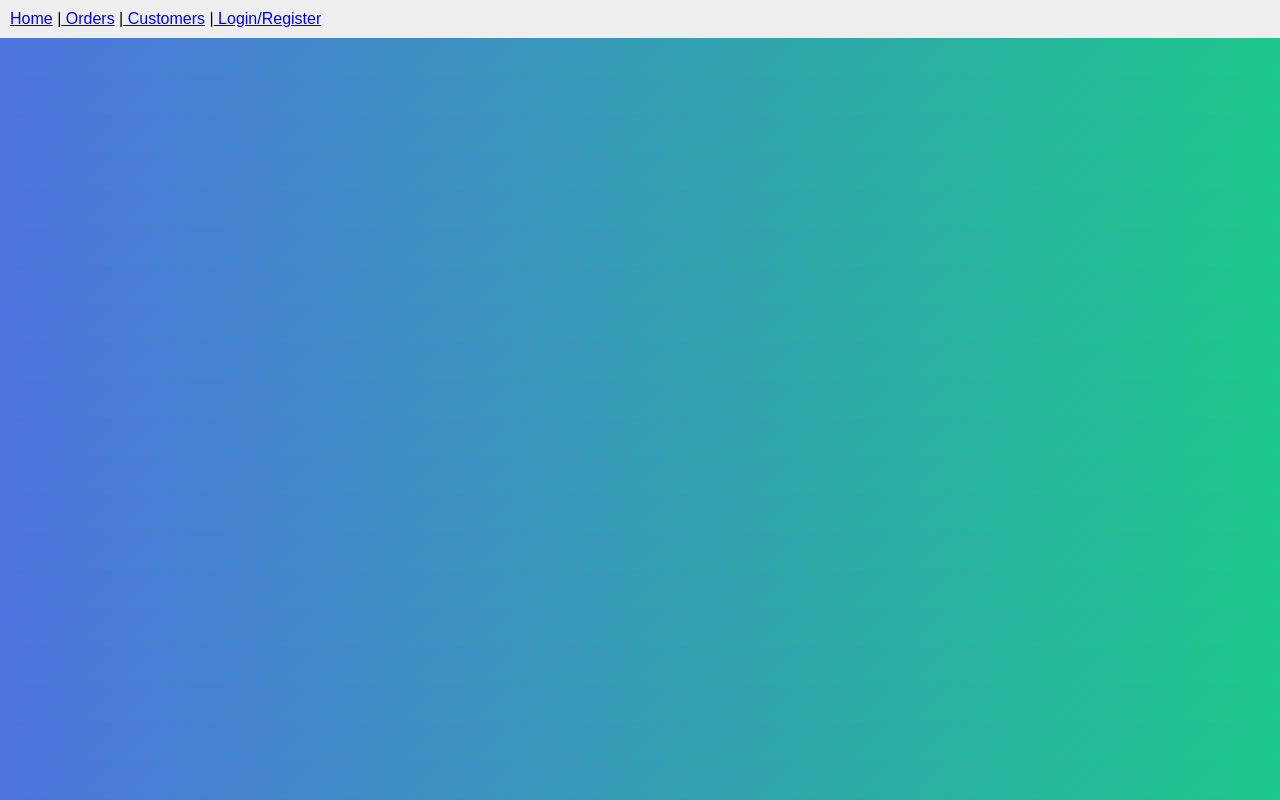
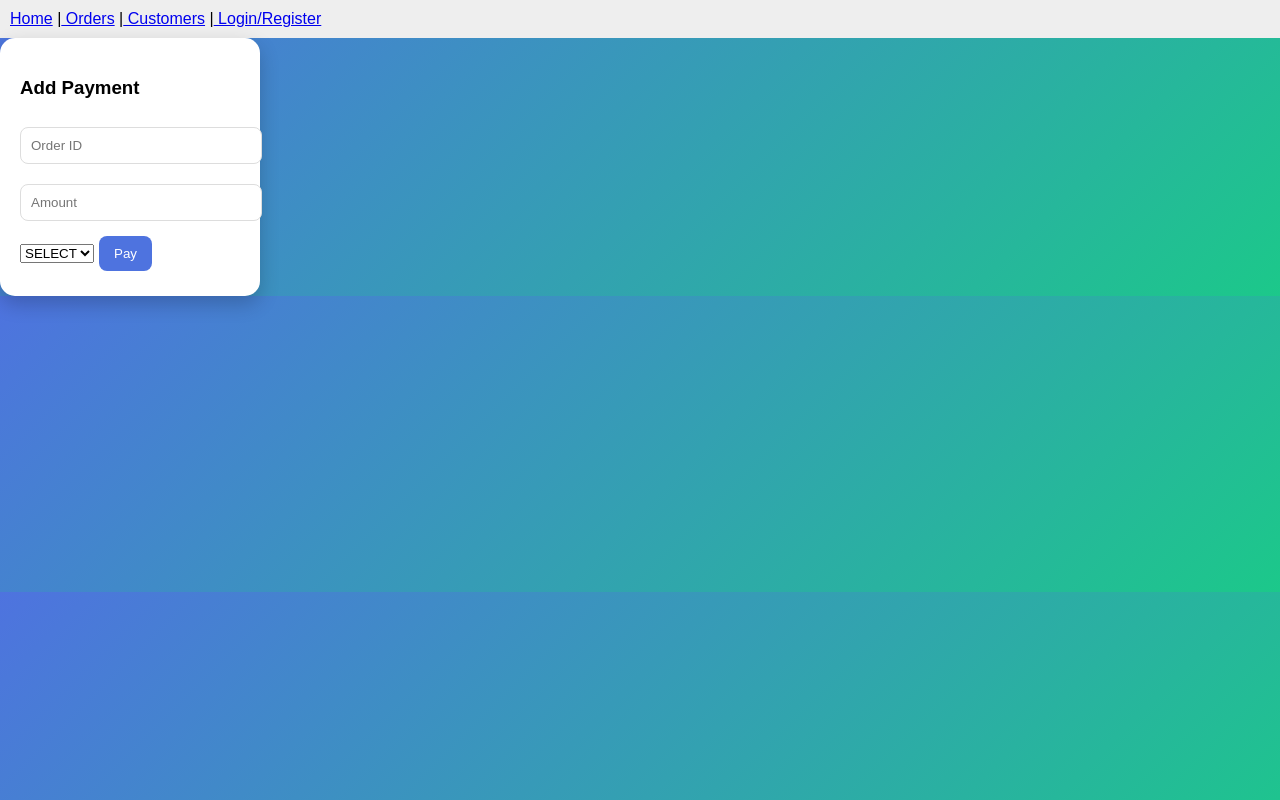
Before and after one commit to Tejaswini-1677/category-frontend, a React (Vite) app: page /add-payment in a window 1280 px wide. Built offline with nearby package versions, Linux system fonts and the light colour scheme; no server answers.

Commit message:
Frontend update: added payment UI and API integration

```diff
--- a/src/App.jsx
+++ b/src/App.jsx
@@ -13,6 +13,8 @@ import AuthPage from "./components/AuthPage";
 import CustomerList from "./components/CustomerList";
 import AddCustomer from "./components/AddCustomer";
 import UpdateCustomer from "./components/UpdateCustomer";
+import AddPayment from "./components/AddPayment";
+import PaymentList from "./components/PaymentList";
 import "./App.css";
 
 function App() {
@@ -90,11 +92,13 @@ function App() {
       <Route path="/product/:id" element={<ProductDetails />} />
       <Route path="/orders" element={<OrderDashboard />} />
 
-      <Route path="/customers" element={<CustomerList />} />
-      <Route path="/shop" element={<CustomerHome/>} />
-<Route path="/add-customer" element={<AddCustomer />} />
-<Route path="/update-customer/:id" element={<UpdateCustomer />} />
-    </Routes>
+        <Route path="/customers" element={<CustomerList />} />
+        <Route path="/shop" element={<CustomerHome />} />
+        <Route path="/add-customer" element={<AddCustomer />} />
+        <Route path="/update-customer/:id" element={<UpdateCustomer />} />
+        <Route path="/payments" element={<PaymentList />} />
+        <Route path="/add-payment" element={<AddPayment />} />
+      </Routes>
     </>
   );
 
--- /dev/null
+++ b/src/components/AddPayment.jsx
@@ -0,0 +1,48 @@
+import React, { useState } from "react";
+import { createPayment } from "../services/paymentService";
+
+const AddPayment = () => {
+
+  const [payment, setPayment] = useState({
+    orderId: "",
+    amount: "",
+    paymentMethod: ""
+  });
+
+  const handleChange = (e) => {
+    setPayment({
+      ...payment,
+      [e.target.name]: e.target.value
+    });
+  };
+
+  const handleSubmit = (e) => {
+    e.preventDefault();
+
+    createPayment(payment).then(() => {
+      alert("Payment Successful");
+    });
+  };
+
+  return (
+    <div className="card p-4">
+      <h3>Add Payment</h3>
+
+      <form onSubmit={handleSubmit}>
+        <input name="orderId" placeholder="Order ID" onChange={handleChange} />
+        <input name="amount" placeholder="Amount" onChange={handleChange} />
+
+        <select name="paymentMethod" onChange={handleChange}>
+          <option>SELECT</option>
+          <option>CARD</option>
+          <option>UPI</option>
+          <option>PAYPAL</option>
+        </select>
+
+        <button type="submit">Pay</button>
+      </form>
+    </div>
+  );
+};
+
+export default AddPayment;
--- /dev/null
+++ b/src/components/PaymentList.jsx
@@ -0,0 +1,44 @@
+import React, { useEffect, useState } from "react";
+import { getPayments, refundPayment } from "../services/paymentService";
+
+const PaymentList = () => {
+
+  const [payments, setPayments] = useState([]);
+
+  useEffect(() => {
+    loadPayments();
+  }, []);
+
+  const loadPayments = () => {
+    getPayments().then((res) => {
+      setPayments(res.data);
+    });
+  };
+
+  const handleRefund = (id) => {
+    refundPayment(id).then(() => {
+      alert("Refunded");
+      loadPayments();
+    });
+  };
+
+  return (
+    <div>
+      <h3>Payment List</h3>
+
+      {payments.map((p) => (
+        <div key={p.paymentId} className="card p-3 mb-2">
+          <p>Order ID: {p.orderId}</p>
+          <p>Amount: {p.amount}</p>
+          <p>Status: {p.paymentStatus}</p>
+
+          <button onClick={() => handleRefund(p.paymentId)}>
+            Refund
+          </button>
+        </div>
+      ))}
+    </div>
+  );
+};
+
+export default PaymentList;
--- /dev/null
+++ b/src/services/paymentService.js
@@ -0,0 +1,10 @@
+import axios from "axios";
+
+const API = "https://category-backend-wkzn.onrender.com/api/payments";
+
+export const getPayments = () => axios.get(API);
+
+export const createPayment = (data) => axios.post(API, data);
+
+export const refundPayment = (id) =>
+  axios.put(`${API}/${id}/refund`);
```
